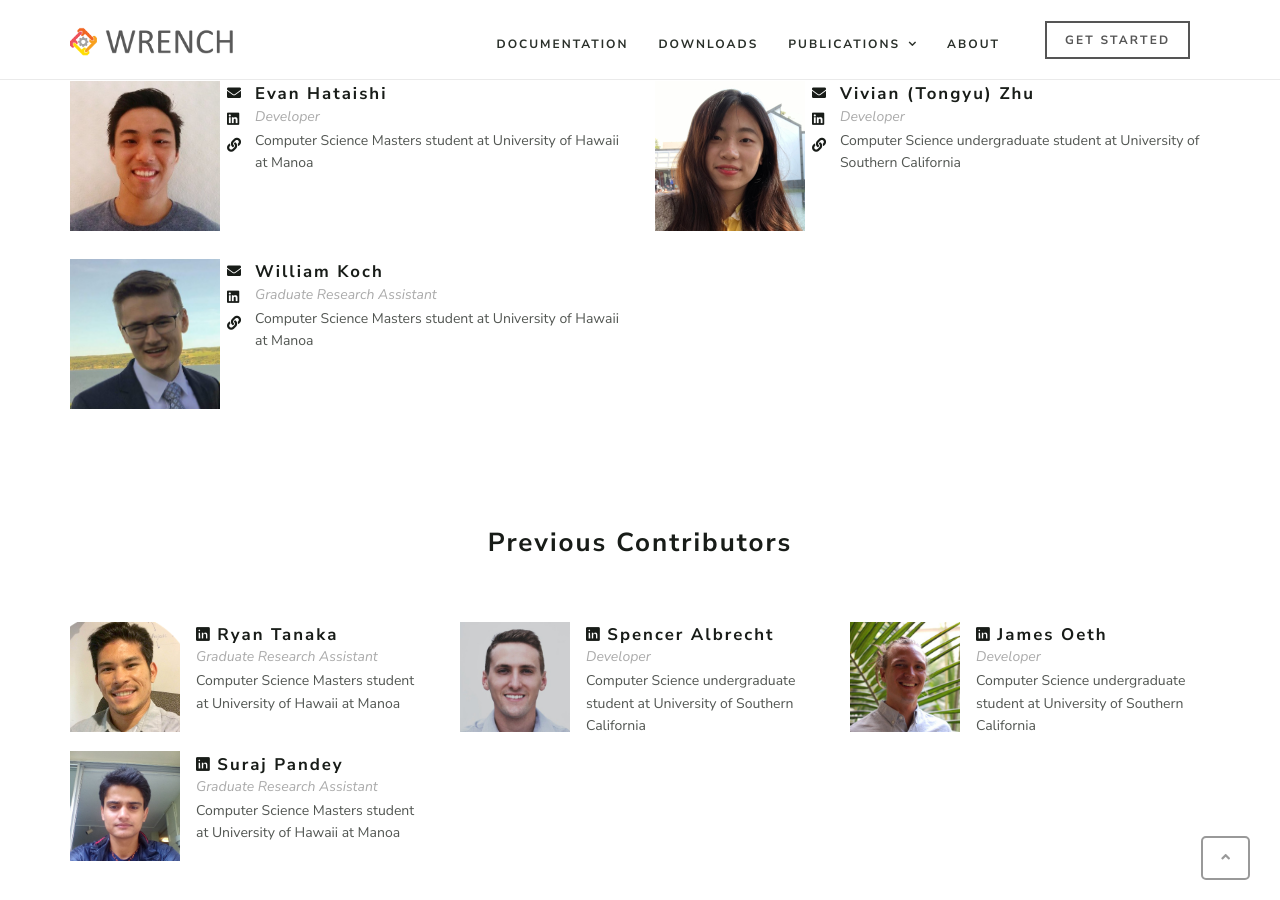
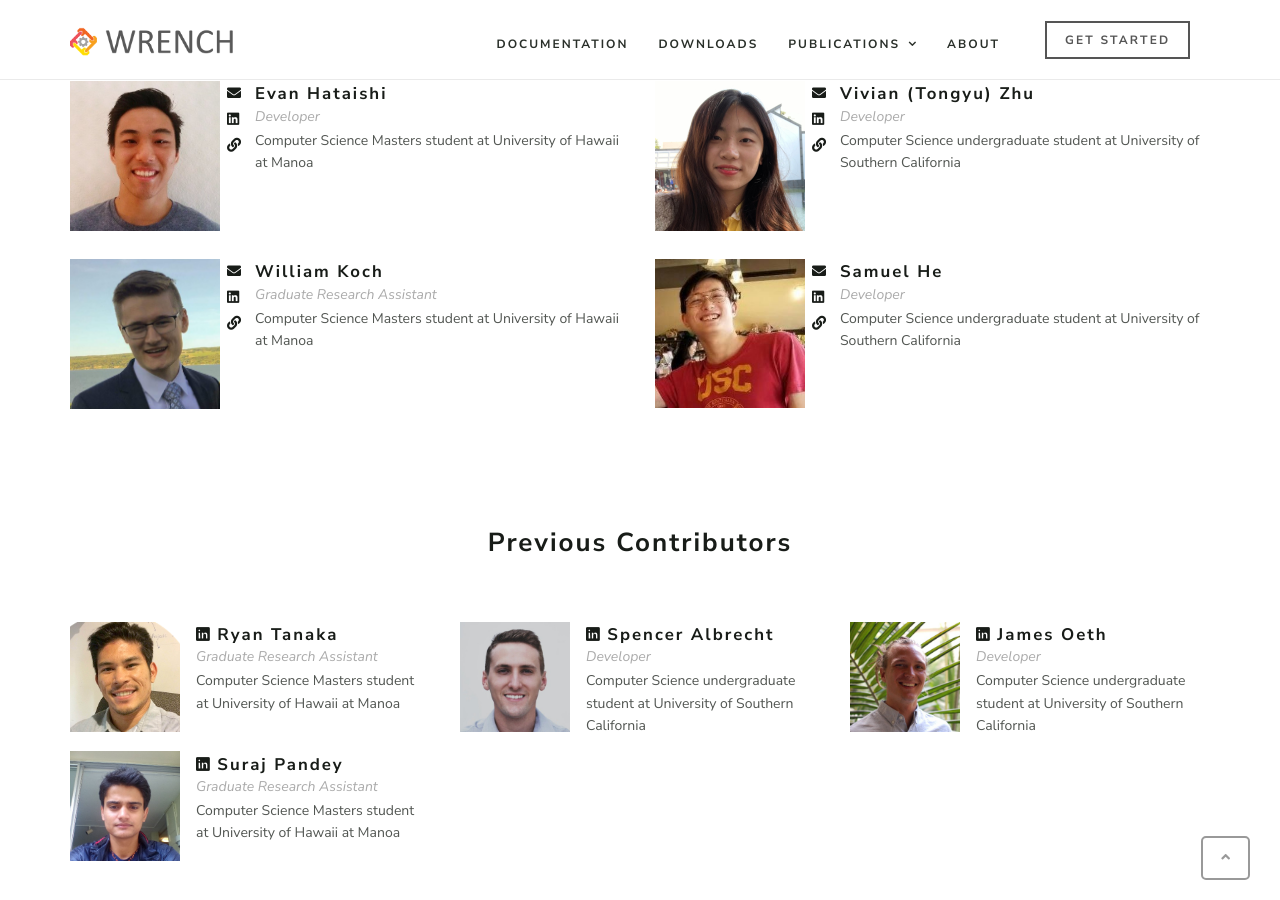
Before and after one commit to wrench-project/wrench-project.github.io, a Jekyll site: the page built from about.html, in a window 1280 px wide and 900 px high, scrolled down 796 px. Built offline with Jekyll 4.4.1, drawn with Linux system fonts in a browser that asks for light colours; nearby versions of some CDN libraries.

Commit message:
adding Samuel He

```diff
--- a/_data/team_current.yml
+++ b/_data/team_current.yml
@@ -53,3 +53,11 @@
   linkedin: "https://www.linkedin.com/in/kochwilliam/"
   website: ""
   photo: "koch.jpg"
+
+- name: "Samuel He"
+  role: "Developer"
+  description: "Computer Science undergraduate student at University of Southern California"
+  email: "hes@usc.edu"
+  linkedin: "https://www.linkedin.com/in/samuel-he-001a2b16a"
+  website: ""
+  photo: "he.jpg"
```
Also changed, not shown: images/aboutus/he.jpg (added).
